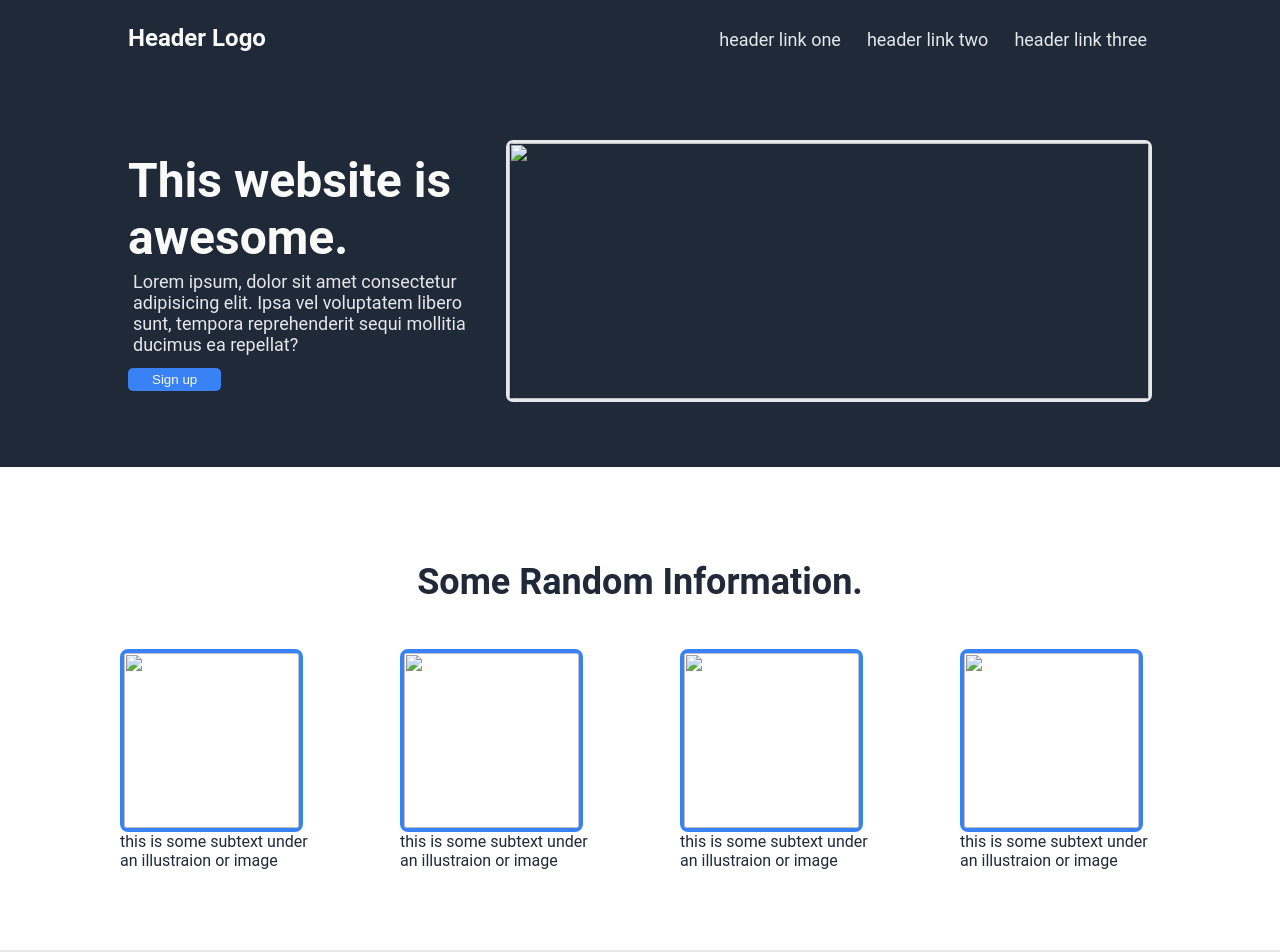
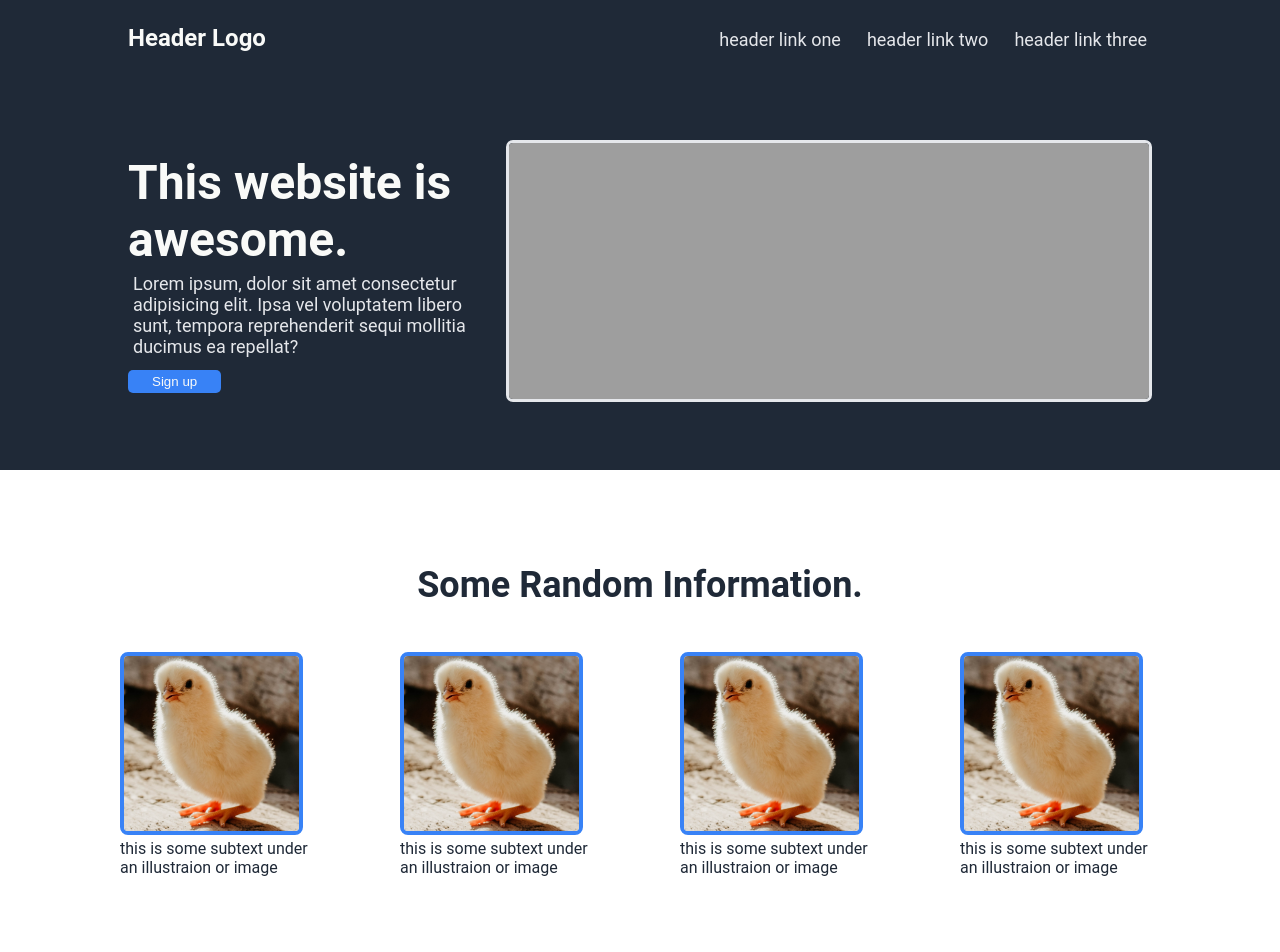
Before and after one commit to btomazin/landing-page, a plain HTML site: page index.html in a window 1280 px wide. Shown: the top 952 px of the page. Drawn offline with Linux system fonts and the light colour scheme; the site is published under a folder, as on GitHub Pages, so addresses that start at the root find nothing.

Commit message:
fixed image pathing type

```diff
--- a/index.html
+++ b/index.html
@@ -24,7 +24,7 @@
         <p class="hero-text"> Lorem ipsum, dolor sit amet consectetur adipisicing elit. Ipsa vel voluptatem libero sunt, tempora reprehenderit sequi mollitia ducimus ea repellat?</p>
       <button class="hero-button">Sign up</button>
     </div>
-      <div class="hero-img"><img src="/image/hero-image.jpg" alt=""></div>
+      <div class="hero-img"><img src="./image/hero-image.jpg" alt=""></div>
     </div>
 
   <main>
@@ -32,19 +32,19 @@
       <h2>Some Random Information.</h2>
       <div class="info-container">
         <figure>
-          <img src="/image/info-image.jpg" alt="">
+          <img src="./image/info-image.jpg" alt="">
           <figcaption>this is some subtext under an illustraion or image</figcaption>
         </figure>
         <figure>
-          <img src="/image/info-image.jpg" alt="">
+          <img src="./image/info-image.jpg" alt="">
           <figcaption>this is some subtext under an illustraion or image</figcaption>
         </figure>
         <figure>
-          <img src="/image/info-image.jpg" alt="">
+          <img src="./image/info-image.jpg" alt="">
           <figcaption>this is some subtext under an illustraion or image</figcaption>
         </figure>
         <figure>
-          <img src="/image/info-image.jpg" alt="">
+          <img src="./image/info-image.jpg" alt="">
           <figcaption>this is some subtext under an illustraion or image</figcaption>
         </figure>
       </div>
```
